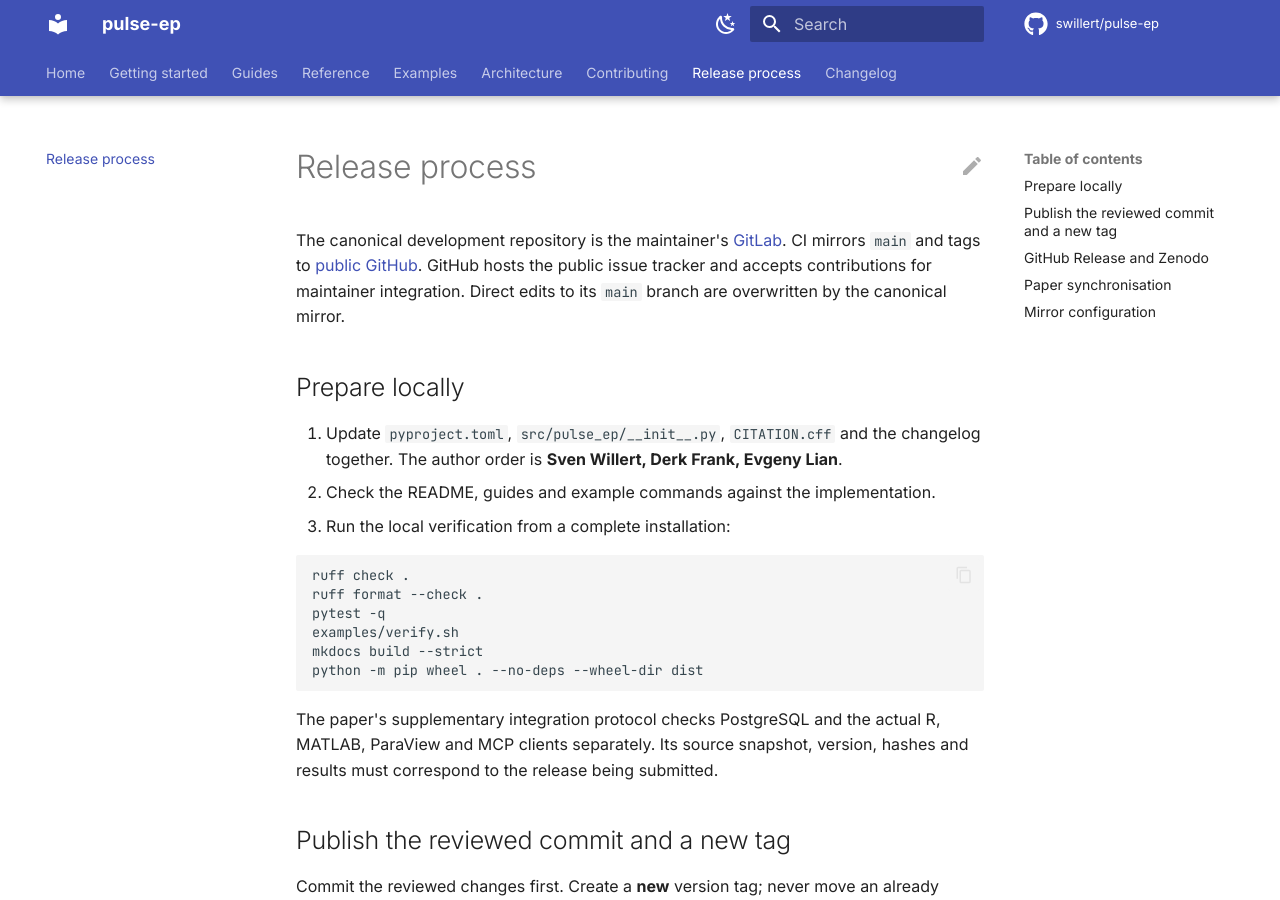
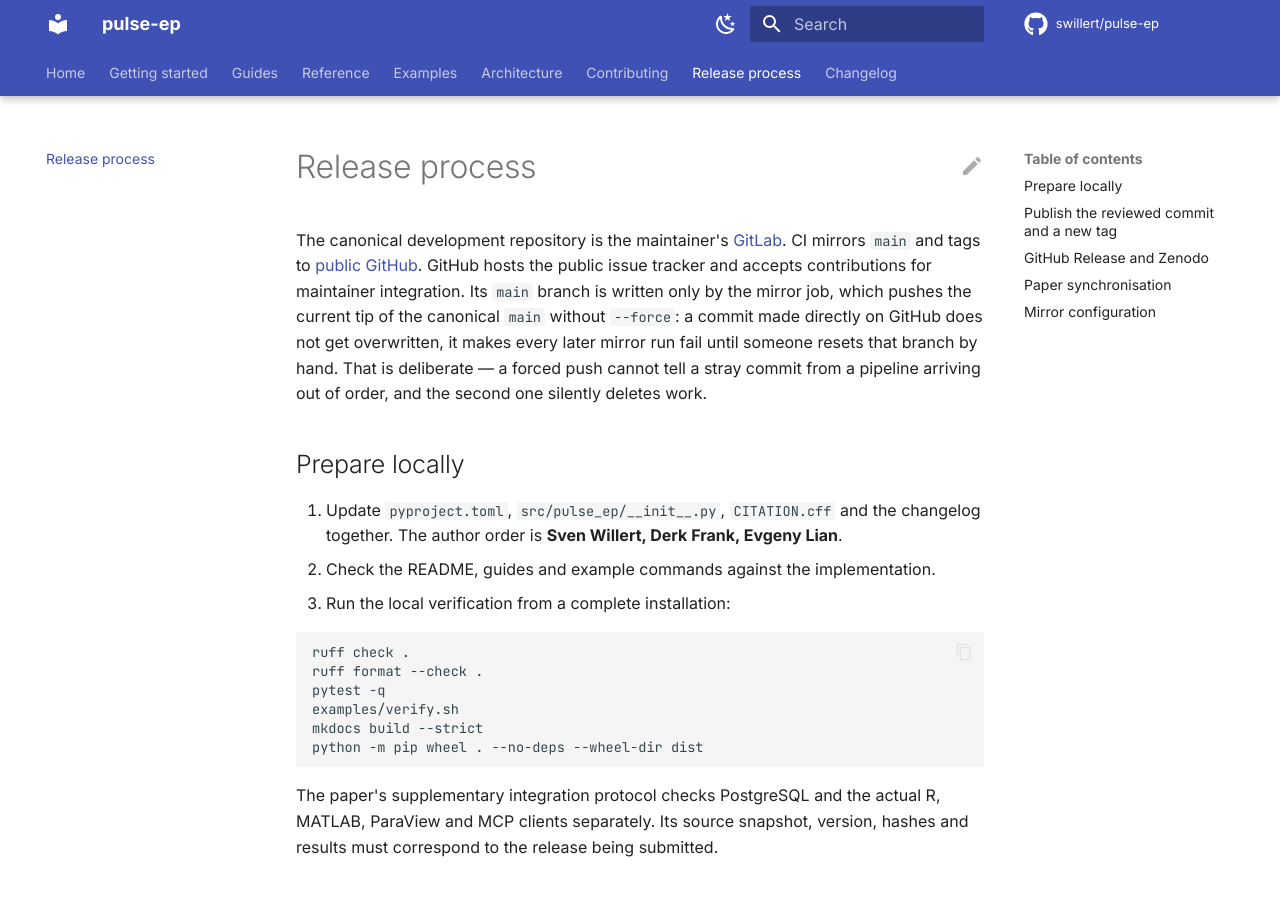
Before and after one commit to swillert/pulse-ep, an MkDocs documentation site: the page built from docs/release-process.md, in a window 1280 px wide and 900 px high. Built offline with MkDocs 1.6.1 and Material for MkDocs 9.7.7, drawn with Linux system fonts in a browser that asks for light colours; comment, search, counter and statistics services are not loaded.

Commit message:
CI: stop the mirror rewinding GitHub's main
The job pushed its own pipeline's HEAD to the public branch with --force. Jobs
are not ordered: with a single runner an older pipeline can reach the deploy
stage after a newer one has already mirrored. It happened today — #512
(7660bee) mirrored at 13:08, then #510 (1c1bc08, two commits older) mirrored at
13:31 and forced the public branch back over it. The branch guard added earlier
does not help here: #510 is a main pipeline, so the condition held.

It now pushes the current tip of origin/main rather than its own HEAD, and
without --force, so a stale push is refused instead of deleting history.

The consequence is that a commit made directly on GitHub is no longer silently
overwritten — it blocks mirroring until someone resets that branch. That is the
better failure: a forced push cannot distinguish a stray commit from a pipeline
arriving out of order, and it destroys work in the second case. Documented in
the release process.

```diff
--- a/docs/release-process.md
+++ b/docs/release-process.md
@@ -3,8 +3,13 @@
 The canonical development repository is the maintainer's
 [GitLab](https://gitlab.willert.net/sw/pulse-ep). CI mirrors `main` and tags to
 [public GitHub](https://github.com/swillert/pulse-ep). GitHub hosts the public
-issue tracker and accepts contributions for maintainer integration. Direct
-edits to its `main` branch are overwritten by the canonical mirror.
+issue tracker and accepts contributions for maintainer integration. Its `main`
+branch is written only by the mirror job, which pushes the current tip of the
+canonical `main` without `--force`: a commit made directly on GitHub does not
+get overwritten, it makes every later mirror run fail until someone resets that
+branch by hand. That is deliberate — a forced push cannot tell a stray commit
+from a pipeline arriving out of order, and the second one silently deletes
+work.
 
 ## Prepare locally
 
```
Also changed, not shown: .gitlab-ci.yml (+10 -2 lines).
